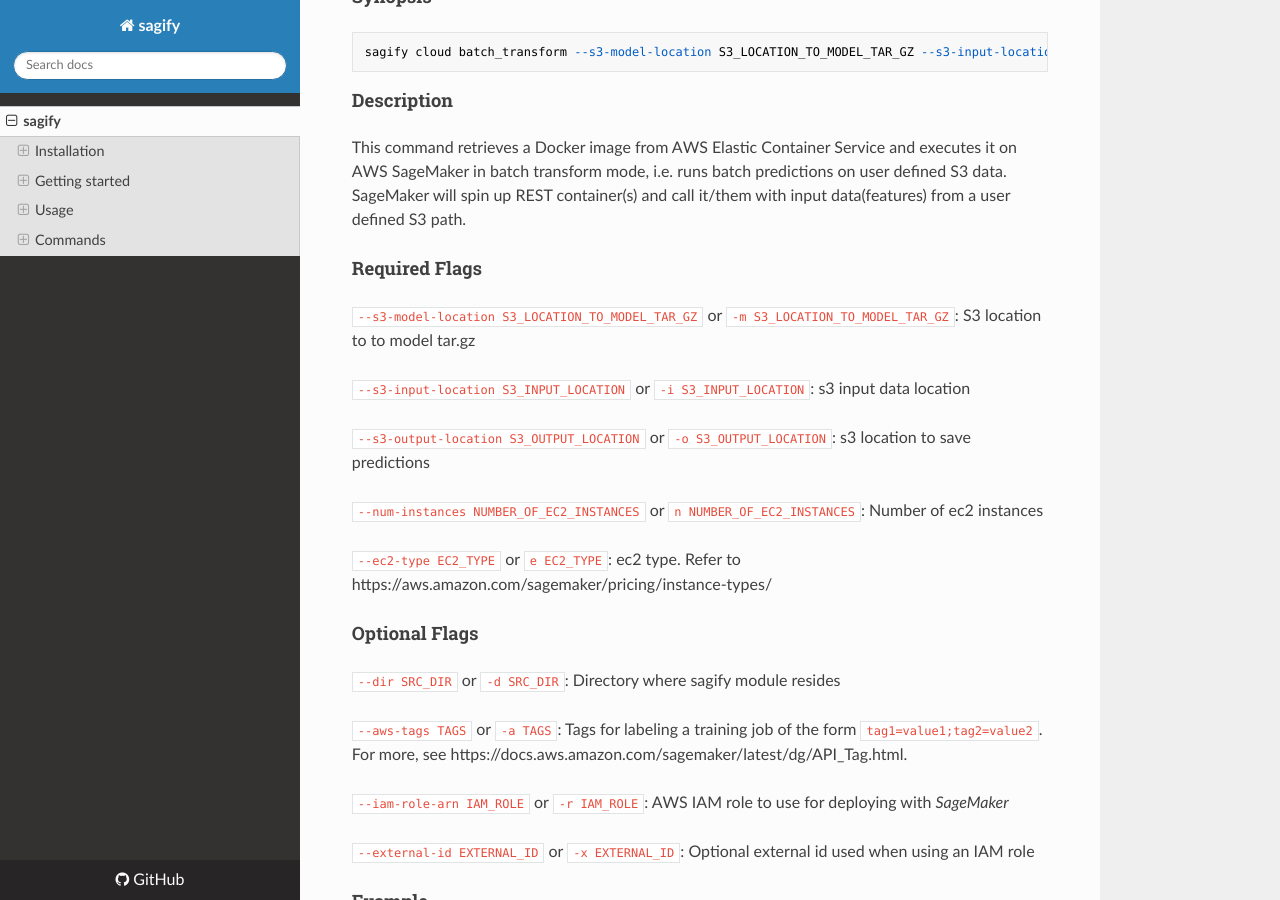
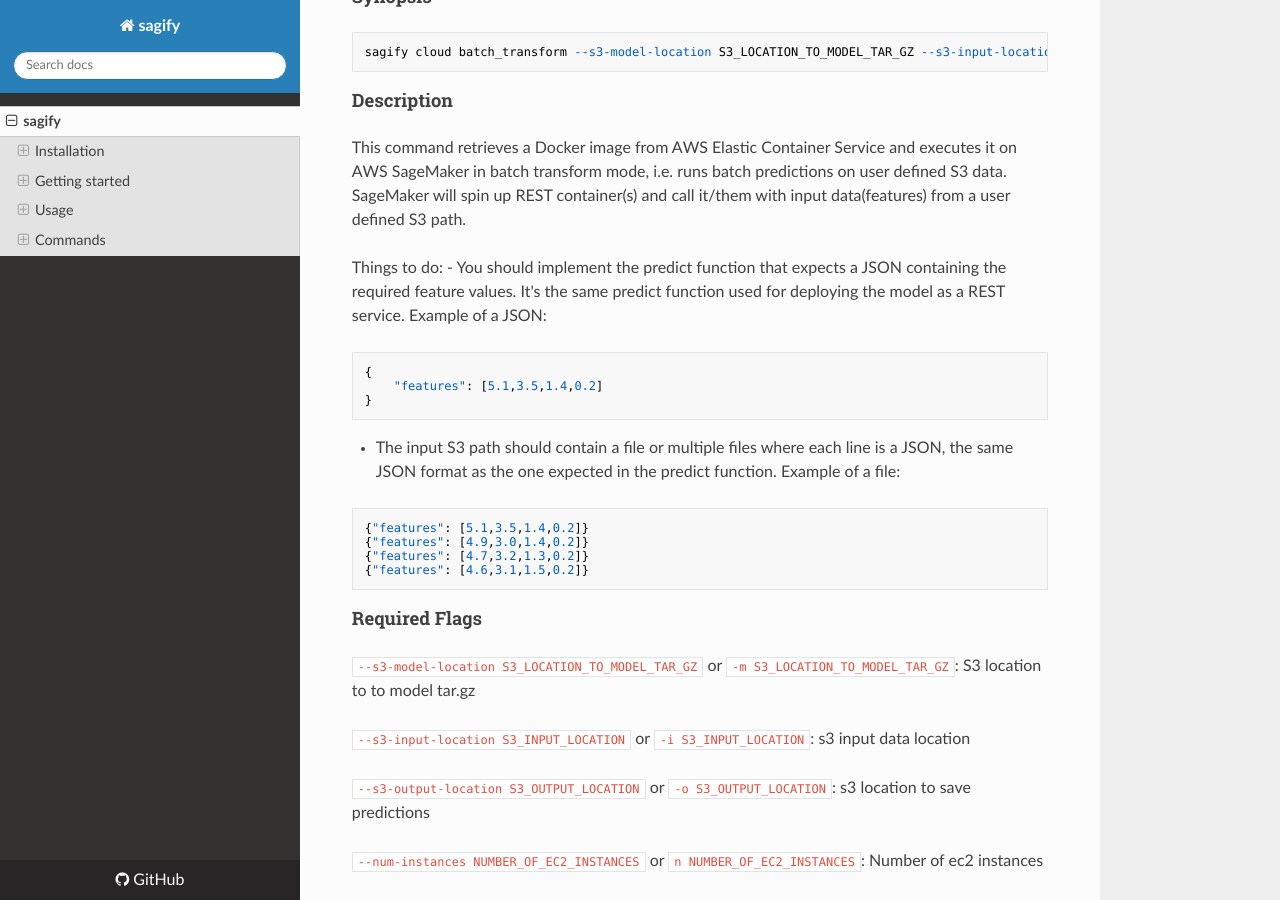
Before and after one commit to Kenza-AI/sagify, an MkDocs documentation site: the page built from docs/index.md, in a window 1280 px wide and 900 px high, scrolled down 17131 px. Built offline with MkDocs 1.6.1, drawn with Linux system fonts in a browser that asks for light colours; nearby versions of some CDN libraries.

Commit message:
Update docs for batch transform

````diff
--- a/docs/index.md
+++ b/docs/index.md
@@ -557,6 +557,21 @@ Executes a Docker image in batch transform mode on AWS SageMaker, i.e. runs batc
 
 This command retrieves a Docker image from AWS Elastic Container Service and executes it on AWS SageMaker in batch transform mode, i.e. runs batch predictions on user defined S3 data. SageMaker will spin up REST container(s) and call it/them with input data(features) from a user defined S3 path.
 
+Things to do:
+- You should implement the predict function that expects a JSON containing the required feature values. It's the same predict function used for deploying the model as a REST service. Example of a JSON:
+```
+{
+    "features": [5.1,3.5,1.4,0.2]
+}
+```
+- The input S3 path should contain a file or multiple files where each line is a JSON, the same JSON format as the one expected in the predict function. Example of a file:
+```
+{"features": [5.1,3.5,1.4,0.2]}
+{"features": [4.9,3.0,1.4,0.2]}
+{"features": [4.7,3.2,1.3,0.2]}
+{"features": [4.6,3.1,1.5,0.2]}
+```
+
 #### Required Flags
 
 `--s3-model-location S3_LOCATION_TO_MODEL_TAR_GZ` or `-m S3_LOCATION_TO_MODEL_TAR_GZ`: S3 location to to model tar.gz
````
Also changed, not shown: README.md (+15 -0 lines).
